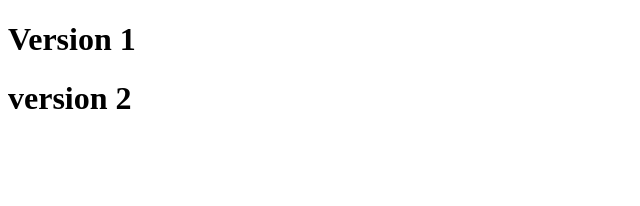
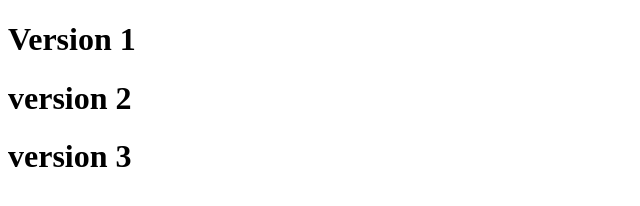
Before and after one commit to Cphil31/test_version, a plain HTML site: page index.html in a window 1280 px wide. Shown: the whole page, without its empty margins (0-640 px from the left). Drawn offline with Linux system fonts and the light colour scheme.

Commit message:
version 3

```diff
--- a/index.html
+++ b/index.html
@@ -10,5 +10,6 @@
 <body>
     <h1>Version 1</h1>
     <h1>version 2</h1>
+    <h1>version 3</h1>
 </body>
 </html>
```
